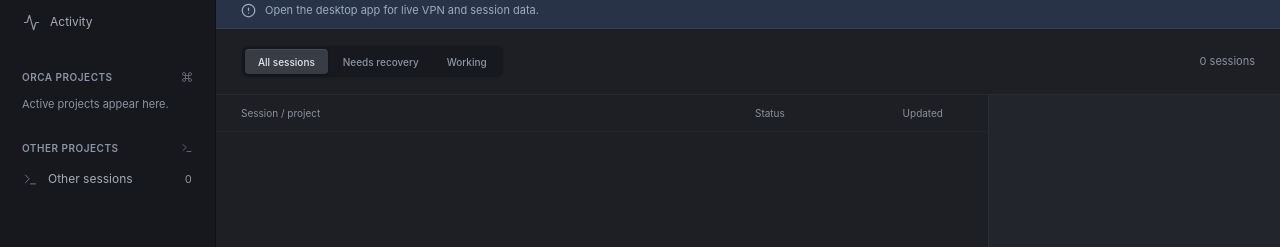
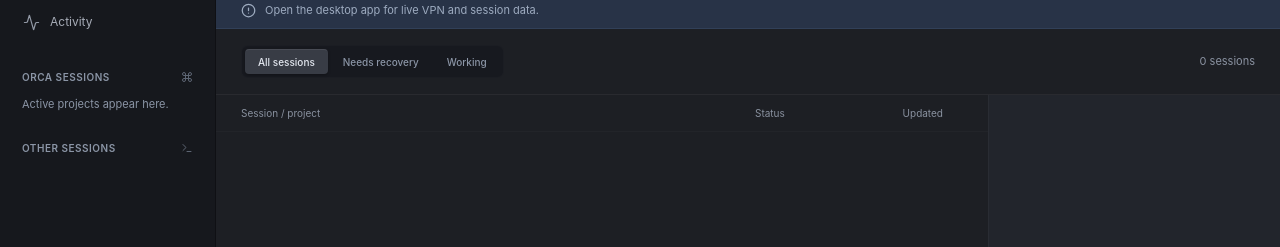
Before and after one commit to edisonmalasan/opc-rotate, a React (Vite) app: page / in a window 1280 px wide. Shown: the part 157-404 px from the top of the page. Built offline with nearby package versions, Linux system fonts and the light colour scheme.

Commit message:
fix(ui): simplify session sidebar navigation

```diff
--- a/src/main.tsx
+++ b/src/main.tsx
@@ -704,10 +704,7 @@ function App() {
     snapshot.phase.startsWith("connecting") ||
     snapshot.phase.startsWith("waiting") ||
     snapshot.phase === "resuming sessions";
-  const scopedSessions =
-    scope === "other"
-      ? snapshot.otherSessions
-      : scope.startsWith("other-project:")
+  const scopedSessions = scope.startsWith("other-project:")
     ? snapshot.otherSessions.filter(
         (session) =>
           projectKey(session.project) === projectKey(scope.slice(14)),
@@ -900,8 +897,6 @@ function App() {
       ? "VPN relays"
       : view === "activity"
         ? "Activity"
-        : scope === "other"
-          ? "Other OpenCode sessions"
         : scope.startsWith("other-project:")
           ? projectName(scope.slice(14))
           : scope.startsWith("project:")
@@ -958,7 +953,7 @@ function App() {
         </nav>
         <div className="project-nav-scroll">
           <div className="nav-section-label">
-            <span>Orca projects</span>
+            <span>Orca sessions</span>
             <Command size={12} />
           </div>
           <nav className="project-nav">
@@ -993,24 +988,10 @@ function App() {
             )}
           </nav>
           <div className="nav-section-label second">
-            <span>Other projects</span>
+            <span>Other sessions</span>
             <Terminal size={12} />
           </div>
           <nav className="project-nav">
-            <button
-              title="Other OpenCode sessions"
-              className={
-                view === "sessions" && scope === "other" ? "active" : ""
-              }
-              aria-current={
-                view === "sessions" && scope === "other" ? "page" : undefined
-              }
-              onClick={() => navigate("sessions", "other")}
-            >
-              <Terminal size={15} />
-              <span>Other sessions</span>
-              <small>{snapshot.otherSessions.length}</small>
-            </button>
             {otherProjects.map(({ project, targets }) => (
               <button
                 key={project}
@@ -1223,17 +1204,14 @@ function App() {
                     >
                       {search || filter !== "all"
                         ? "Try another search or session filter."
-                        : scope === "other" ||
-                            scope.startsWith("other-project:")
+                        : scope.startsWith("other-project:")
                           ? "Open a session with opencode or opencode --auto. Live shared-service sessions appear under their project."
                           : "Existing OpenCode work in Orca and the shared service will appear here."}
                     </EmptyState>
                   )}
                 </div>
                 {snapshot.otherSessionsNotice &&
-                  (scope === "all" ||
-                    scope === "other" ||
-                    scope.startsWith("other-project:")) && (
+                  (scope === "all" || scope.startsWith("other-project:")) && (
                     <div className="session-discovery-notice" role="status">
                       <CircleAlert size={14} />
                       <span>{snapshot.otherSessionsNotice}</span>
```
Lines whose indentation alone changed are shown as unchanged.
